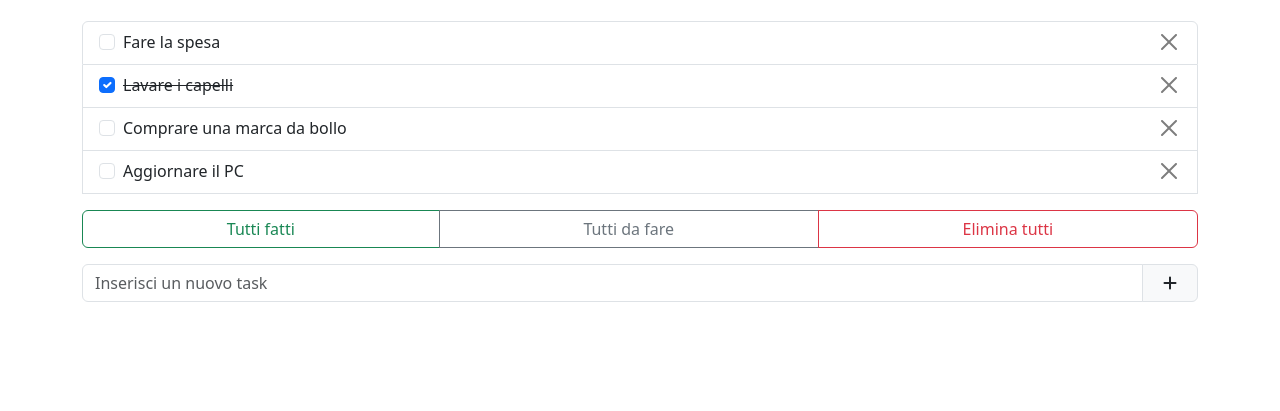
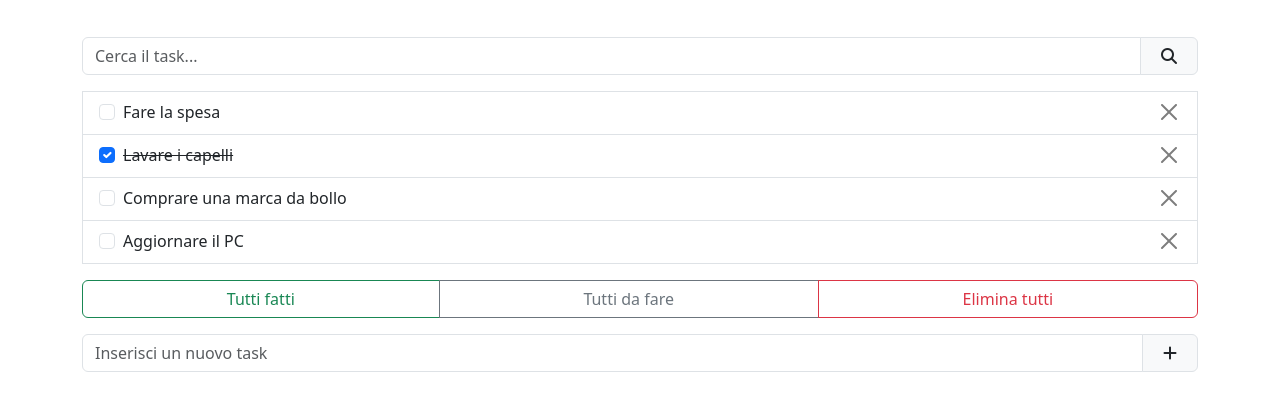
Before and after one commit to AndreaScaranari/vue-todolist, a plain HTML site: page index.html in a window 1280 px wide. Shown: the part 109-520 px from the top of the page. Drawn offline with nearby package versions, Linux system fonts and the light colour scheme.

Commit message:
superbonus_2

```diff
--- a/index.html
+++ b/index.html
@@ -31,8 +31,15 @@
 
         <main>
             <ul class="list-group">
+
+                <!-- barra di ricerca -->
+                <li class="input-group py-3" v-show="tasks.length">
+                    <input type="text" class="form-control" placeholder="Cerca il task..." v-model.trim="searchText">
+                    <span class="input-group-text" id="add-task-button"><i class="fa-solid fa-magnifying-glass px-2"></i></span>
+                </li>
+
                 <!-- lista dinamica -->
-                <li class="list-group-item d-flex justify-content-between" v-for="task in tasks">
+                <li class="list-group-item d-flex justify-content-between" v-for="task in filteredTasks">
                     <!-- checkbox e label -->
                     <div class="form-check">
                         <label class="form-check-label" :class="{'text-decoration-line-through': task.done}" role="button">
@@ -44,7 +51,7 @@
                 </li>
 
                 <!-- pulsanti per azioni massive -->
-                <li class="btn-group mt-3" role="group" v-show="tasks.length">
+                <li class="btn-group mt-3" role="group" v-show="filteredTasks.length">
                     <button type="button" class="btn btn-outline-success" @click="setAllAs(true)">Tutti fatti</button>
                     <button type="button" class="btn btn-outline-secondary" @click="setAllAs(false)">Tutti da fare</button>
                     <button type="button" class="btn btn-outline-danger" @click="deleteAll">Elimina tutti</button>
@@ -56,7 +63,10 @@
                         <span class="input-group-text" id="add-task-button"><i class="fa-solid fa-plus px-2" @click="addTask()"></i></span>
                 </li>
 
-                <li class="text-center fs-3 fw-bolder" v-show="!tasks.length">Non ci sono più task!</li>
+                <li class="text-center fs-3 fw-bolder" v-show="!filteredTasks.length">
+                    <span v-if="!tasks.length">Non ci sono più task!</span>
+                    <span v-else>Non ci sono task contenenti "{{searchText}}"</span>
+                </li>
             </ul>
         </main>
     </div>
--- a/js/script.js
+++ b/js/script.js
@@ -9,8 +9,18 @@ const app = createApp({
             { id: 3, done: false, text: 'Comprare una marca da bollo' },
             { id: 4, done: false, text: 'Aggiornare il PC' }
         ],
-        newTaskText: ""
+        newTaskText: "",
+        searchText: ""
     }),
+    computed: {
+        filteredTasks(){
+            const searchTerm = this.searchText.toLowerCase();
+
+            return this.tasks.filter(task =>
+                task.text.toLowerCase().includes(searchTerm)
+            );
+        }
+    },
     methods: {
         deleteTask(id) {
             this.tasks = this.tasks.filter(task => id !== task.id)
```
